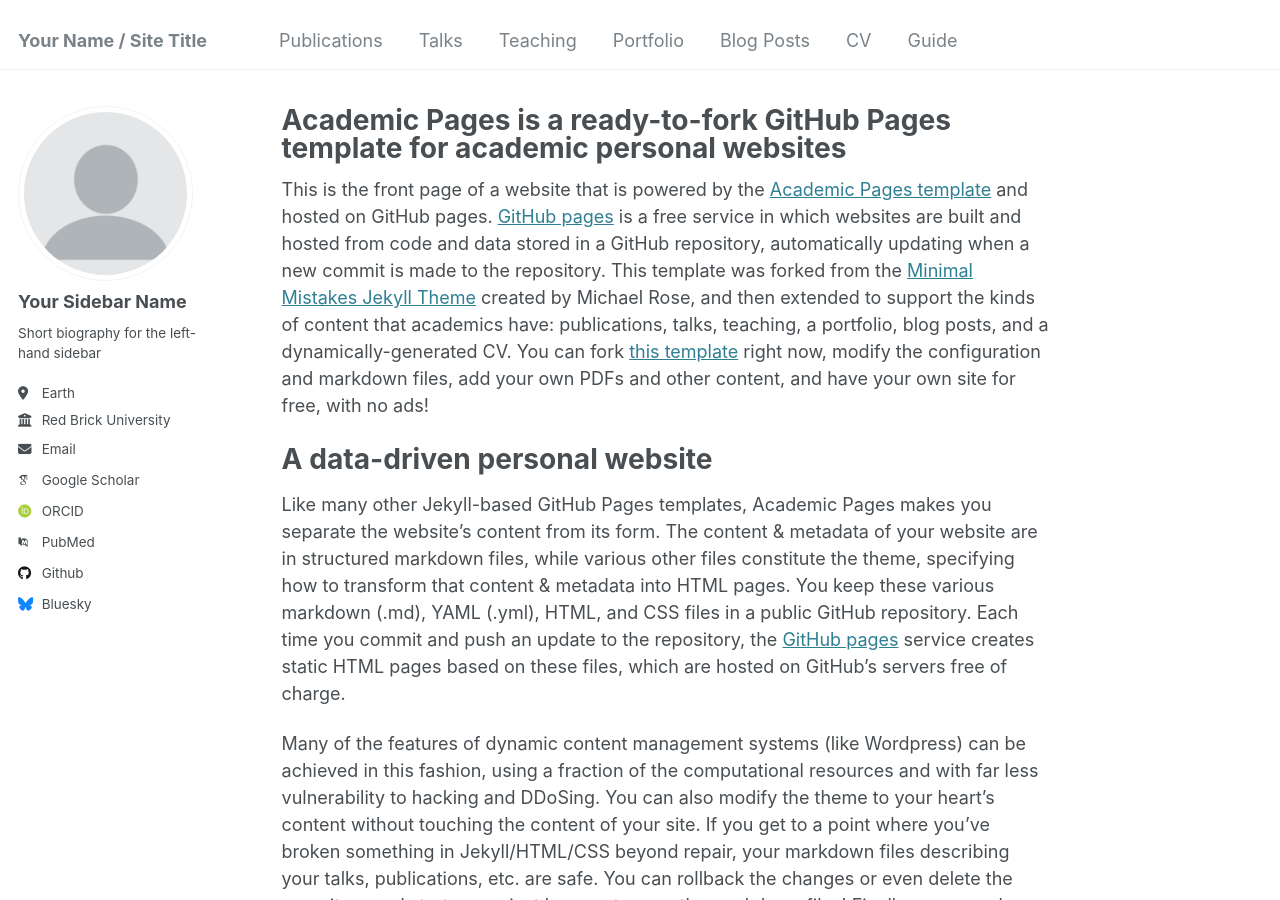
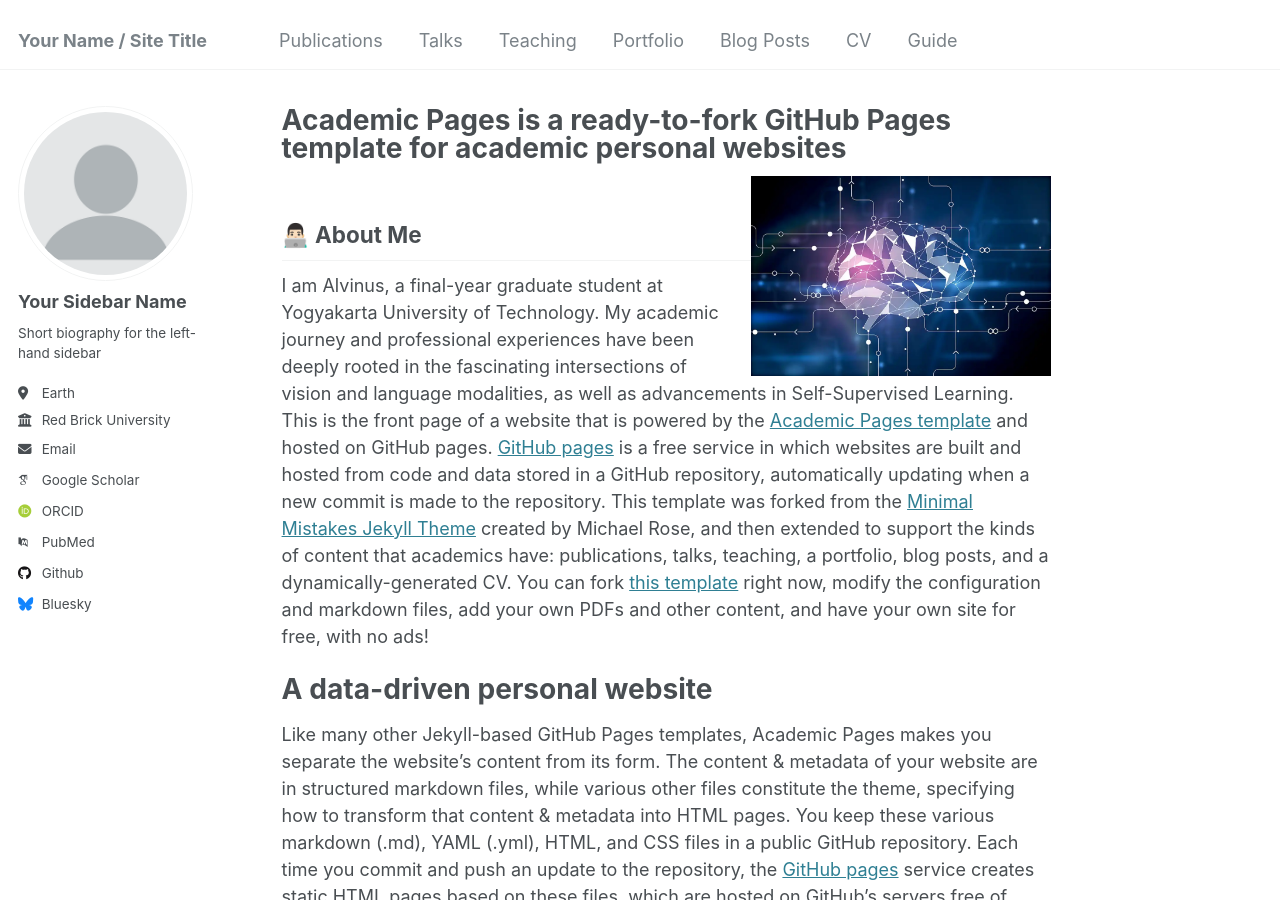
Before and after one commit to alvinuscardova/alvinuscardova, a Jekyll site: the page built from _pages/about.md, in a window 1280 px wide and 900 px high. Built offline with Jekyll 4.4.1, drawn with Linux system fonts in a browser that asks for light colours; some web fonts are replaced.

Commit message:
Update about.md

```diff
--- a/_pages/about.md
+++ b/_pages/about.md
@@ -7,6 +7,13 @@ redirect_from:
   - /about.html
 ---
 
+
+
+![Illustration of combining vision and language modalities](/images/tech_image1.png){: .align-right width="300px"}
+
+## 👨🏻‍💻 About Me
+
+I am Alvinus, a final-year graduate student at Yogyakarta University of Technology. My academic journey and professional experiences have been deeply rooted in the fascinating intersections of vision and language modalities, as well as advancements in Self-Supervised Learning.
 This is the front page of a website that is powered by the [Academic Pages template](https://github.com/academicpages/academicpages.github.io) and hosted on GitHub pages. [GitHub pages](https://pages.github.com) is a free service in which websites are built and hosted from code and data stored in a GitHub repository, automatically updating when a new commit is made to the repository. This template was forked from the [Minimal Mistakes Jekyll Theme](https://mmistakes.github.io/minimal-mistakes/) created by Michael Rose, and then extended to support the kinds of content that academics have: publications, talks, teaching, a portfolio, blog posts, and a dynamically-generated CV. You can fork [this template](https://github.com/academicpages/academicpages.github.io) right now, modify the configuration and markdown files, add your own PDFs and other content, and have your own site for free, with no ads!
 
 A data-driven personal website
```
